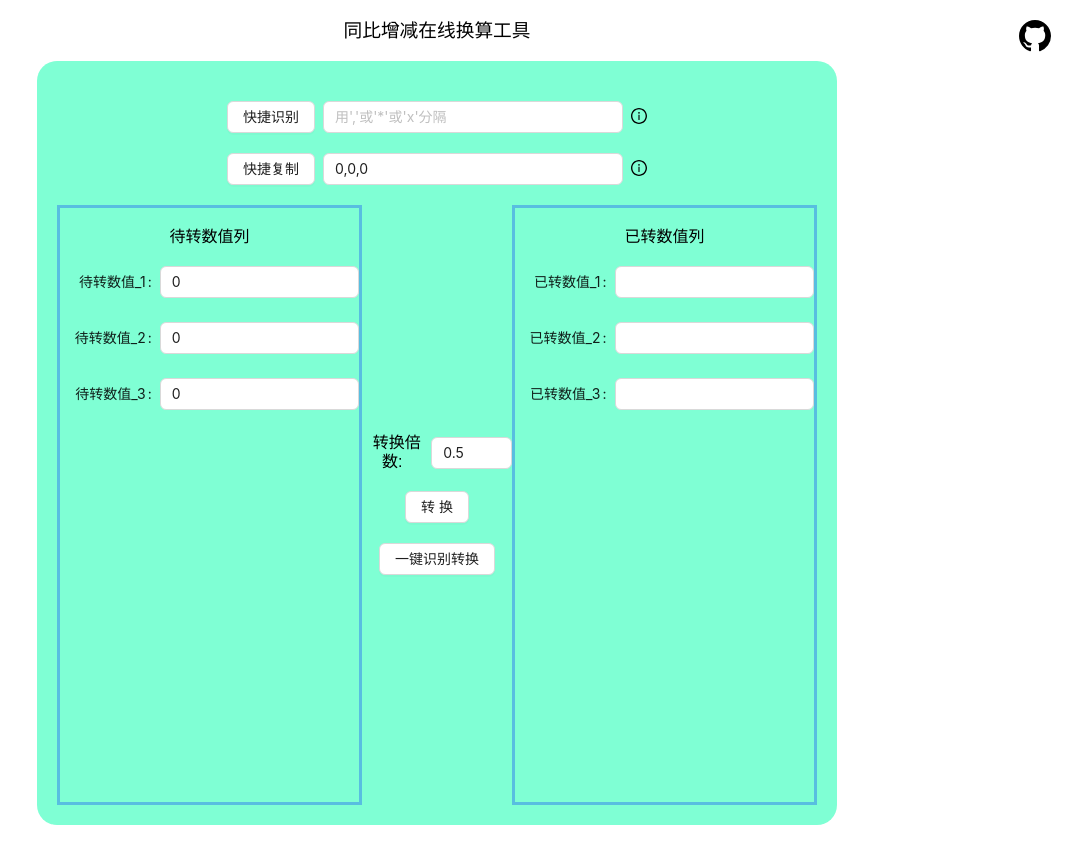
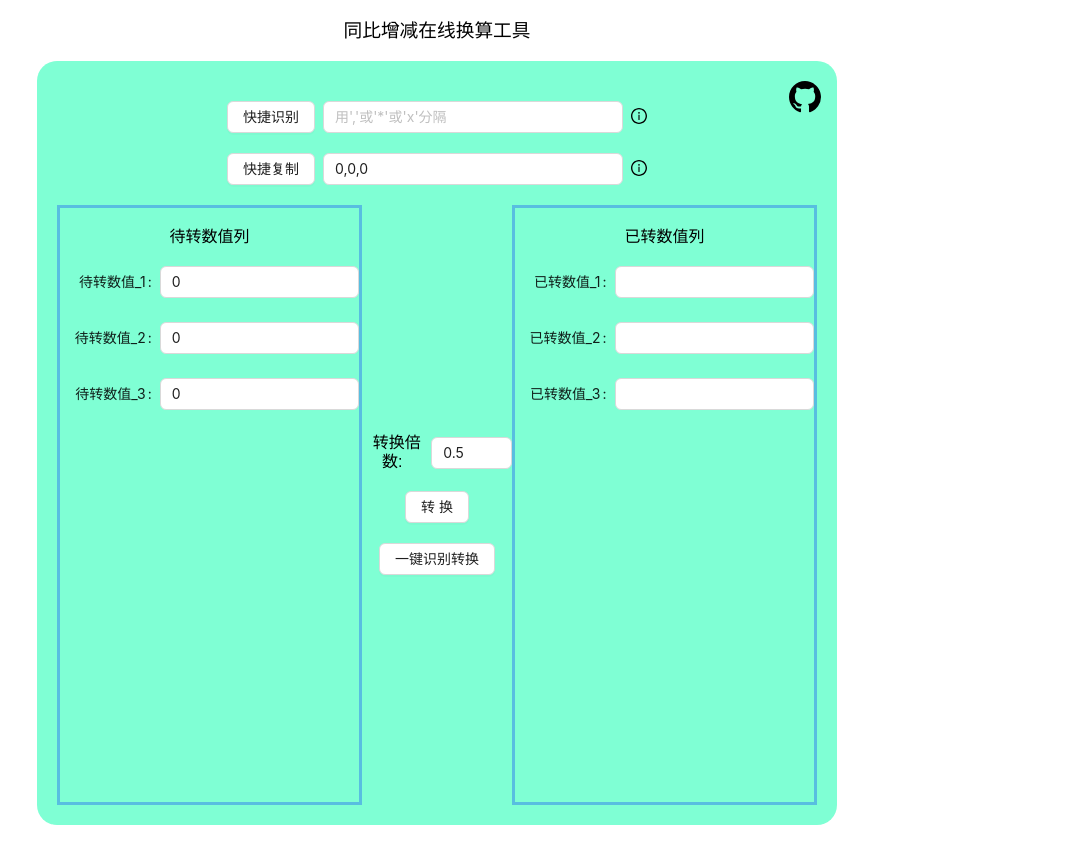
Before and after one commit to front-end-study-GoGoGo/online-ratio-conversion, a React (Vite) app: page / in a window 1280 px wide. Shown: the whole page, without its empty margins (203-1280 px from the left). Built offline with nearby package versions, Linux system fonts and the light colour scheme.

Commit message:
更新 RatioCalculateTool.less

```diff
--- a/src/components/RatioCalculateTool.less
+++ b/src/components/RatioCalculateTool.less
@@ -1,5 +1,6 @@
 .RatioCalculateTool-mainContainer {
     width: 50%;
+    position: relative;
     padding: 20px;
     margin: 10px 0;
     border-radius: 20px;
@@ -7,7 +8,7 @@
 
     .github-icon {
         position: absolute;
-        top: 0px;
+        top: 0;
         right: 2%;
         cursor: pointer;
     }
```
